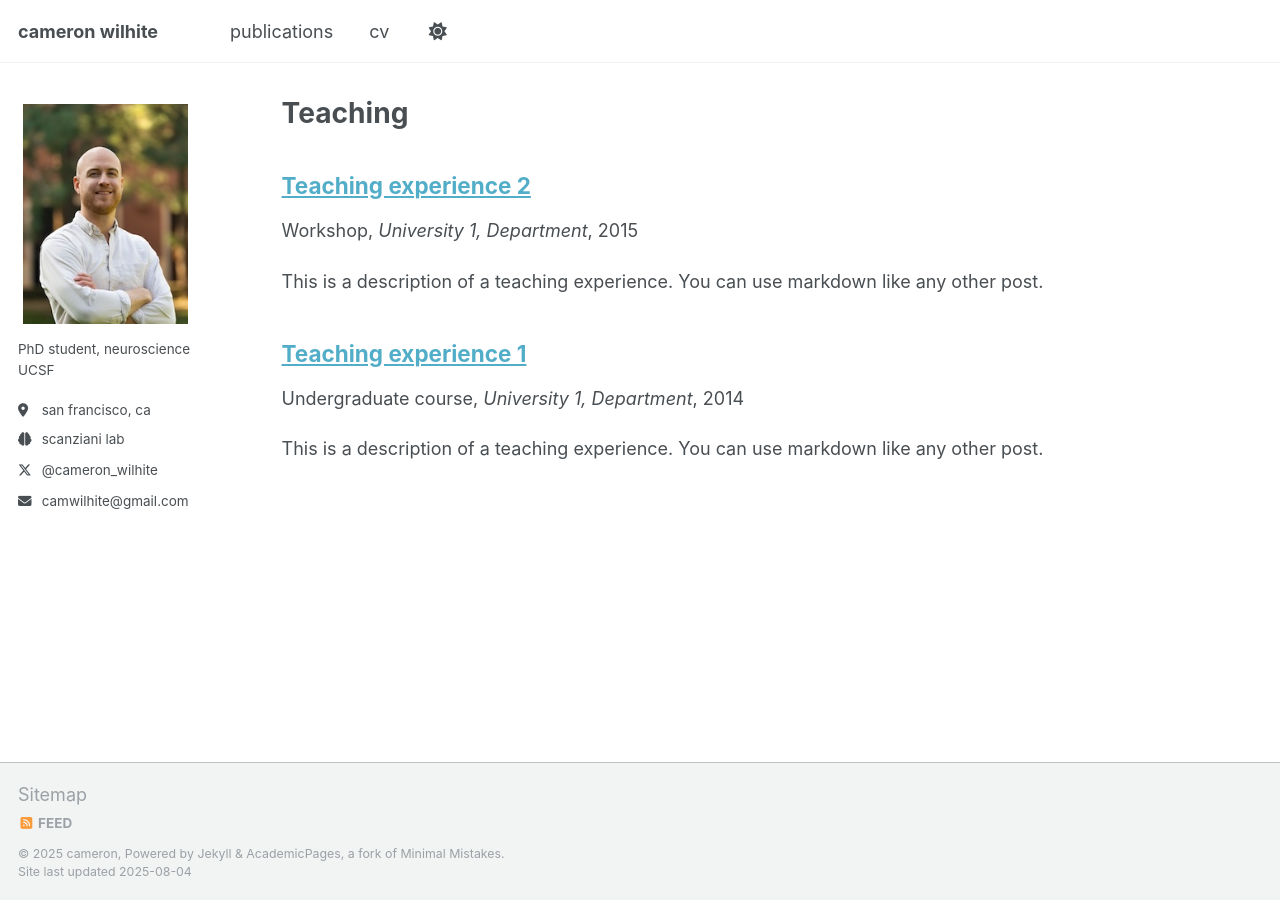
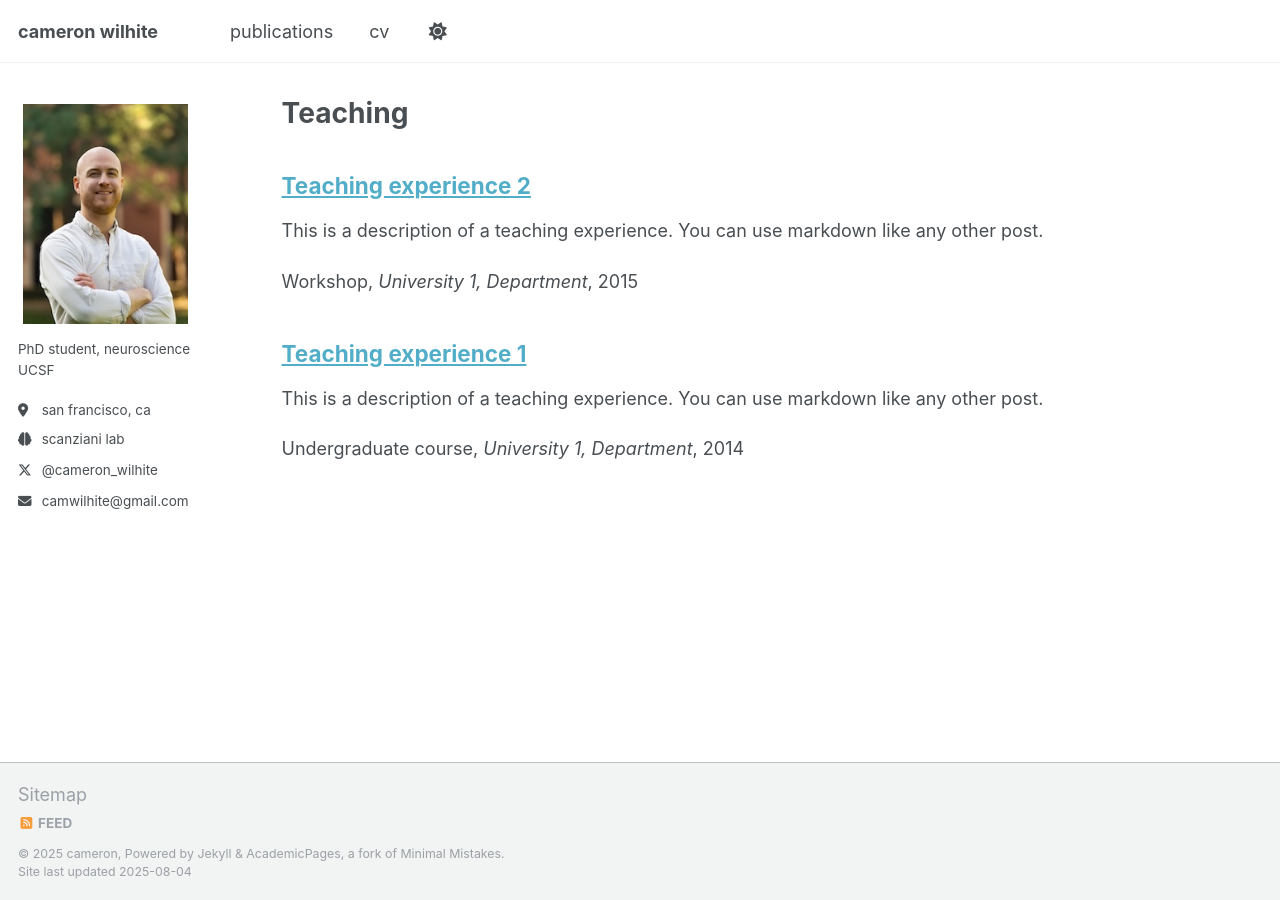
Before and after one commit to camwilhite/camwilhite.github.io, a Jekyll site: the page built from _pages/teaching.html, in a window 1280 px wide. Built offline with Jekyll 4.4.1, drawn with Linux system fonts in a browser that asks for light colours; a script that is not in the unit is left out.

Commit message:
Update archive-single.html

```diff
--- a/_includes/archive-single.html
+++ b/_includes/archive-single.html
@@ -38,6 +38,12 @@
       <p class="page__meta"><i class="fa fa-clock" aria-hidden="true"></i> {% include read-time.html %}</p>
     {% endif %}
 
+    {% if post.excerpt and site.read_more != 'enabled' %}
+    <p class="archive__item-excerpt" itemprop="description">{{ post.excerpt | markdownify }}</p>
+    {% elsif post.excerpt and site.read_more == 'enabled' %}
+    <p class="archive__item-excerpt" itemprop="description"><p>{{ post.excerpt | markdownify | remove: '<p>' | remove: '</p>' }}<strong><a href="{{ base_path }}{{ post.url }}" rel="permalink"> Read more</a></strong></p></p>
+    {% endif %}
+
         {% if post.collection == 'teaching' %}
           <p> {{ post.type }}, <i>{{ post.venue }}</i>, {{ post.date | default: "1900-01-01" | date: "%Y" }} </p>
         {% elsif post.collection == 'publications' %}
@@ -45,12 +51,6 @@
         {% elsif post.date %}
          <p class="page__date"><strong><i class="fa fa-fw fa-calendar" aria-hidden="true"></i> {{ site.data.ui-text[site.locale].date_label | default: "Published:" }}</strong> <time datetime="{{ post.date | default: "1900-01-01" | date_to_xmlschema }}">{{ post.date | default: "1900-01-01" | date: "%B %d, %Y" }}</time></p>
         {% endif %}
-
-    {% if post.excerpt and site.read_more != 'enabled' %}
-    <p class="archive__item-excerpt" itemprop="description">{{ post.excerpt | markdownify }}</p>
-    {% elsif post.excerpt and site.read_more == 'enabled' %}
-    <p class="archive__item-excerpt" itemprop="description"><p>{{ post.excerpt | markdownify | remove: '<p>' | remove: '</p>' }}<strong><a href="{{ base_path }}{{ post.url }}" rel="permalink"> Read more</a></strong></p></p>
-    {% endif %}
 
     {% if post.citation and post.paperurl and post.slidesurl and post.bibtexurl %}
       <p>Recommended citation: {{ post.citation }}<br /><a href="{{ post.paperurl }}" target="_blank">Paper</a> | <a href="{{ post.slidesurl }}">Download Slides</a> | <a href="{{ post.bibtexurl }}">Download Bibtex</a></p>
```
